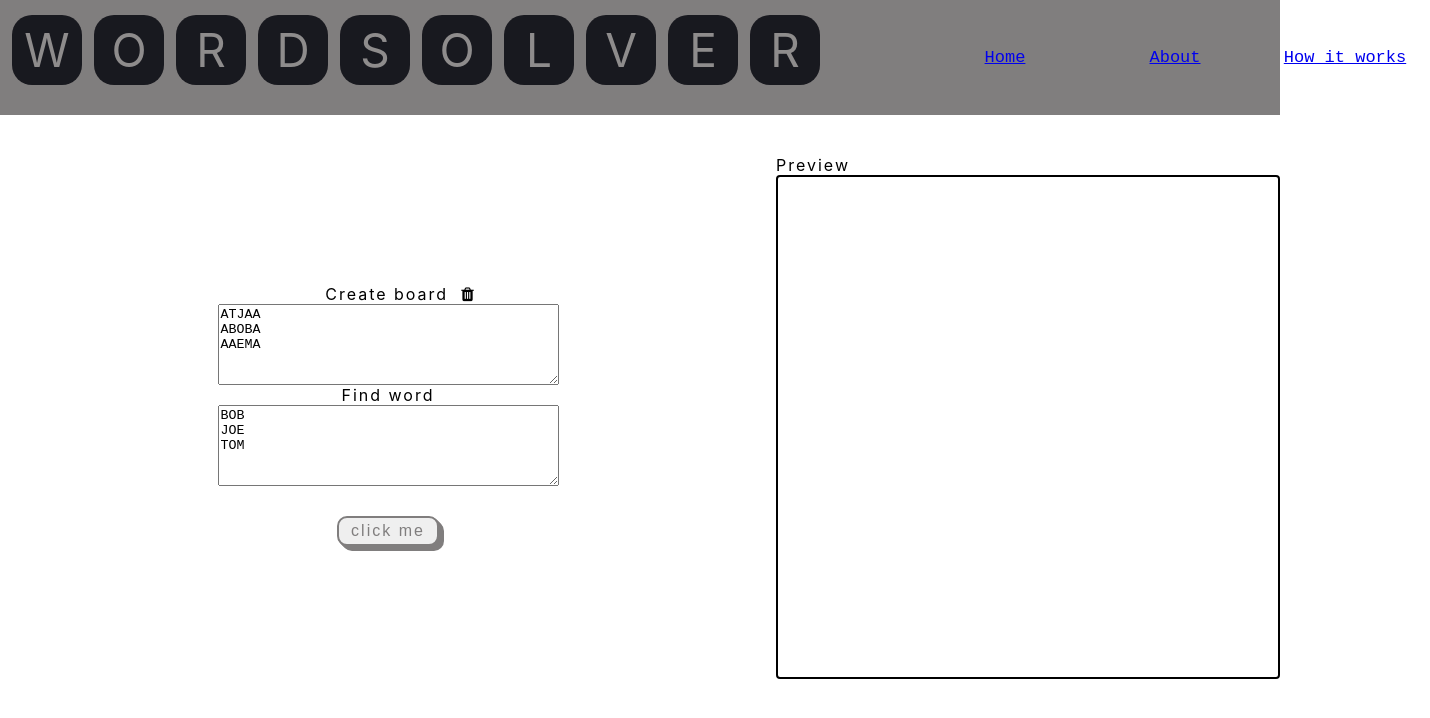
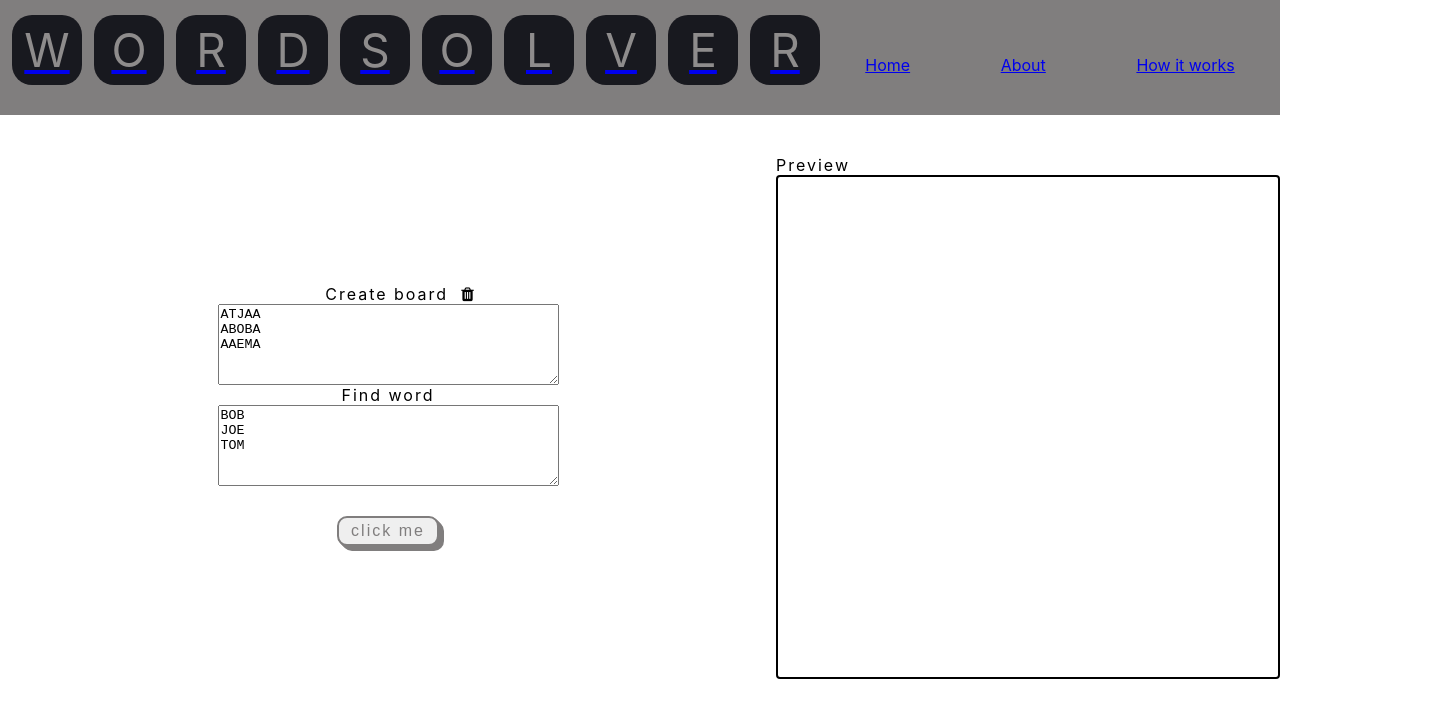
Before and after one commit to Derzz/word-searcher-solver, a React (Create React App) app: page /home in a window 1280 px wide. Shown: the top 718 px of the page, 1430 px wide, since content can reach past the window. Built offline with nearby package versions, Linux system fonts and the light colour scheme.

Commit message:
fixed navbar

```diff
--- a/src/App.css
+++ b/src/App.css
@@ -2,15 +2,30 @@
 @tailwind components;
 @tailwind utilities;
 
-.title{
+.navbar {
+    overflow: hidden;
+    display: flex;
+    max-width: 100%;
+    margin: 0;
+    padding: 0;
+}
+
+.nav.navbar-nav {
+    flex-grow: 1;
+    display: flex;
+    justify-content: space-around;
+    align-items: center;
+}
+
+.title {
     @apply text-black font-bold;
     text-align: center;
+    overflow: hidden;
+    position: relative;
+    height: 100px;
+    display: flex;
 
-    height:100px;
-    display: flex;
-    flex-direction: row;
-
-    padding-top:15px;
+    padding-top: 15px;
     background: rgb(128, 126, 126);
 }
 
@@ -26,55 +41,65 @@
     align-items: center;
     font-size: 46px;
     border-radius: 20px;
-  margin-left:12px;
+    margin-left: 12px;
     animation: title-block 1.5s ease forwards;
 }
 
 
 @keyframes title-block {
-  30% { transform: scale(1.1); }
-  40%, 60% { transform: rotate(-20deg) scale(1.1); }
-  50% { transform: rotate(20deg) scale(1.1); }
-  70% { transform: rotate(0deg) scale(1.1); }
-  100% { transform: scale(1); }
+    30% {
+        transform: scale(1.1);
+    }
+    40%, 60% {
+        transform: rotate(-20deg) scale(1.1);
+    }
+    50% {
+        transform: rotate(20deg) scale(1.1);
+    }
+    70% {
+        transform: rotate(0deg) scale(1.1);
+    }
+    100% {
+        transform: scale(1);
+    }
 }
 
-.bigblock{
-   display:flex;
-   flex-direction:row;
+.bigblock {
+    display: flex;
+    flex-direction: row;
 
 }
 
-.hello{
+.hello {
     display: flex;
     flex-direction: column;
     justify-content: center;
-    height:600px;
+    height: 600px;
     width: 800px;
     align-items: center;
 }
 
-.demo{
+.demo {
     display: flex;
 
 }
 
 
-.preview{
+.preview {
     display: flex;
     flex-direction: column;
     justify-content: space-evenly;
-    height:400px;
-    width:300px;
+    height: 400px;
+    width: 300px;
     color: black;
     font-size: 15px;
     font-weight: bold;
 }
 
-.preview-bar{
+.preview-bar {
     @apply h-8 pt-1 rounded-md text-white bg-cyan-600 text-center align-middle;
-    width:500px;
-    margin-top:40px;
+    width: 500px;
+    margin-top: 40px;
     letter-spacing: 2px;
 
 }
@@ -87,10 +112,10 @@
     cursor: pointer;
     border: 2px solid;
     padding: 0.25em 0.5em;
-  box-shadow: 1px 1px 0px 0px, 2px 2px 0px 0px, 3px 3px 0px 0px , 4px 4px 0px 0px, 5px 5px 0px 0px;
+    box-shadow: 1px 1px 0px 0px, 2px 2px 0px 0px, 3px 3px 0px 0px, 4px 4px 0px 0px, 5px 5px 0px 0px;
     position: relative;
     border-radius: 10px;
-  margin-top:30px;
+    margin-top: 30px;
 }
 
 .button-example:active {
@@ -105,21 +130,21 @@
     }
 }
 
-.text-title1{
-  @apply  h-8 pt-1 w-80 rounded-md text-white bg-cyan-600 text-center align-middle;
+.text-title1 {
+    @apply h-8 pt-1 w-80 rounded-md text-white bg-cyan-600 text-center align-middle;
     letter-spacing: 2px;
     padding-left: 25px;
 }
 
-.text-title2{
-  @apply  h-8 pt-1 w-80 rounded-md text-white bg-cyan-600 text-center align-middle mt-4;
+.text-title2 {
+    @apply h-8 pt-1 w-80 rounded-md text-white bg-cyan-600 text-center align-middle mt-4;
     letter-spacing: 2px;
 }
 
-.preview-small{
-  height:100%;
-  width:100%;
-  display:flex;
+.preview-small {
+    height: 100%;
+    width: 100%;
+    display: flex;
     justify-content: center;
     align-items: center;
 
@@ -130,32 +155,33 @@ li {
 }
 
 
-.Nav-bar-block{
-  display:flex;
-  flex-direction:row;
+.Nav-bar-block {
+    display: inline-flex;
+    flex-direction: row;
     align-items: center;
     padding-bottom: 15px;
     margin-left: 100px;
 }
 
-.Nav-bar{
-  width:170px;
+.Nav-bar {
+    width: 170px;
     color: #000000;
     font-family: monospace;
     font-size: 17px;
 }
-.Nav-bar:hover{
+
+.Nav-bar:hover {
     color: rgb(213, 210, 210);
-  font-size:19px;
+    font-size: 19px;
 }
 
-.image{
-  width:600px;
-  height:600px;
+.image {
+    width: 600px;
+    height: 600px;
 
 }
 
-.aboutus-body{
-  display:flex;
+.aboutus-body {
+    display: flex;
     flex-direction: row;
 }
--- a/src/Home.tsx
+++ b/src/Home.tsx
@@ -1,12 +1,13 @@
 import React, {Component, useState} from 'react';
 import solver from './components/solver';
 import setUp from './components/solver';
+import Navbar from './components/navbar'
 import './App.css';
-import {Routes,Route,Link} from "react-router-dom";
+import {Routes, Route, Link} from "react-router-dom";
 import Grid from './components/grid'
 
 
-class Home extends Component{
+export default class Home extends Component {
     state = {
         found: [],
         preview: [''],
@@ -56,57 +57,13 @@ class Home extends Component{
         //this.state = { preview: [''] };
     };
 
-    render(){
-        return(
+    render() {
+        return (
             <div className="App">
-                <link rel="stylesheet" href="https://cdnjs.cloudflare.com/ajax/libs/font-awesome/4.7.0/css/font-awesome.min.css"></link>
-                <header className="App-header ">
-                    <div className="title">
-                        <div>
-                            <div className='title-block'>W</div>
-                        </div>
-                        <div>
-                            <div className='title-block'>O</div>
-                        </div>
-                        <div>
-                            <div className='title-block'>R</div>
-                        </div>
-                        <div>
-                            <div className='title-block'>D</div>
-                        </div>
-                        <div>
-                            <div className='title-block'>S</div>
-                        </div>
-                        <div>
-                            <div className='title-block'>O</div>
-                        </div>
-                        <div>
-                            <div className='title-block'>L</div>
-                        </div>
-                        <div>
-                            <div className='title-block'>V</div>
-                        </div>
-                        <div>
-                            <div className='title-block'>E</div>
-                        </div>
-                        <div>
-                            <div className='title-block'>R</div>
-                        </div>
+                <link rel="stylesheet"
+                      href="https://cdnjs.cloudflare.com/ajax/libs/font-awesome/4.7.0/css/font-awesome.min.css"></link>
+                <Navbar/>
 
-                        <div className="Nav-bar-block">
-                            <div>
-                                <li className="Nav-bar"> <a href="./home">Home</a> </li>
-                            </div>
-
-                            <div>
-                                <li className="Nav-bar"> <a href="./about">About </a> </li>
-                            </div>
-
-                            <div>
-                                <li className="Nav-bar"> <a href="./howitworks">How it works </a> </li>
-                            </div>
-                        </div>
-                    </div>
 
                 <div className="bigblock">
                     <div className="hello">
@@ -114,7 +71,7 @@ class Home extends Component{
                         <div className="text-title1">
                             Create board &nbsp;
                             <li className="fa fa-trash"
-                                    onClick={() => this.setState({ grid: ""})}></li>
+                                onClick={() => this.setState({grid: ""})}></li>
                         </div>
 
                         <textarea
@@ -140,7 +97,8 @@ class Home extends Component{
 
                         <button
                             className="button-example"
-                                id={"start"} type={"button"} onClick={() => this.checkGrid(this.state.grid, this.state.words)}>
+                            id={"start"} type={"button"}
+                            onClick={() => this.checkGrid(this.state.grid, this.state.words)}>
                             click me
                         </button>
                         {/*() => {solver(this.state.grid, this.state.words); this.Handleclick()}*/}
@@ -152,34 +110,14 @@ class Home extends Component{
                         </div>
 
                         <Grid preview={this.state.preview} found={this.state.found}/>
-                            {/*<div className="preview-backgorund">
 
-
-                                <div className="preview">
-                                    {this.state.preview.map(show => (
-                                        <p className='demo'> {show.split('').map(show2 => (
-
-                                            <div className="preview-small"> {show2} </div>
-
-                                        ))} </p>
-
-                                    ))}
-                                    </div>
-                            </div>*/}
                         <h1>
                             {this.state.error}
                         </h1>
                     </div>
                 </div>
+            </div>
 
-
-
-
-                </header>
-            </div>
         );
-
     }
 }
-
-export default Home;
--- /dev/null
+++ b/src/components/logo.tsx
@@ -0,0 +1,39 @@
+import React from "react";
+import '../style/Logo.css'
+
+export default function Logo() {
+    return (
+        <div className="logo width">
+            <div>
+                <div className='title-block'>W</div>
+            </div>
+            <div>
+                <div className='title-block'>O</div>
+            </div>
+            <div>
+                <div className='title-block'>R</div>
+            </div>
+            <div>
+                <div className='title-block'>D</div>
+            </div>
+            <div>
+                <div className='title-block'>S</div>
+            </div>
+            <div>
+                <div className='title-block'>O</div>
+            </div>
+            <div>
+                <div className='title-block'>L</div>
+            </div>
+            <div>
+                <div className='title-block'>V</div>
+            </div>
+            <div>
+                <div className='title-block'>E</div>
+            </div>
+            <div>
+                <div className='title-block'>R</div>
+            </div>
+        </div>
+    );
+}
--- /dev/null
+++ b/src/components/navbar.tsx
@@ -0,0 +1,18 @@
+import React from "react";
+import '../App.css'
+import Logo from './logo'
+
+export default function Navbar() {
+    return (
+        <nav className="navbar title">
+            <a className="navbar-brand" href="#">
+                <Logo/>
+            </a>
+            <div className="nav navbar-nav">
+                <a className="nav-item nav-link" href="./home">Home </a>
+                <a className="nav-item nav-link" href="./about">About </a>
+                <a className="nav-item nav-link" href="./howitworks">How it works </a>
+            </div>
+        </nav>
+    );
+}
--- /dev/null
+++ b/src/style/Logo.css
@@ -0,0 +1,3 @@
+.logo {
+    display: flex;
+}
```
Also changed, not shown: src/components/grid.tsx (+16 -11 lines). Lines whose indentation alone changed are shown as unchanged.
